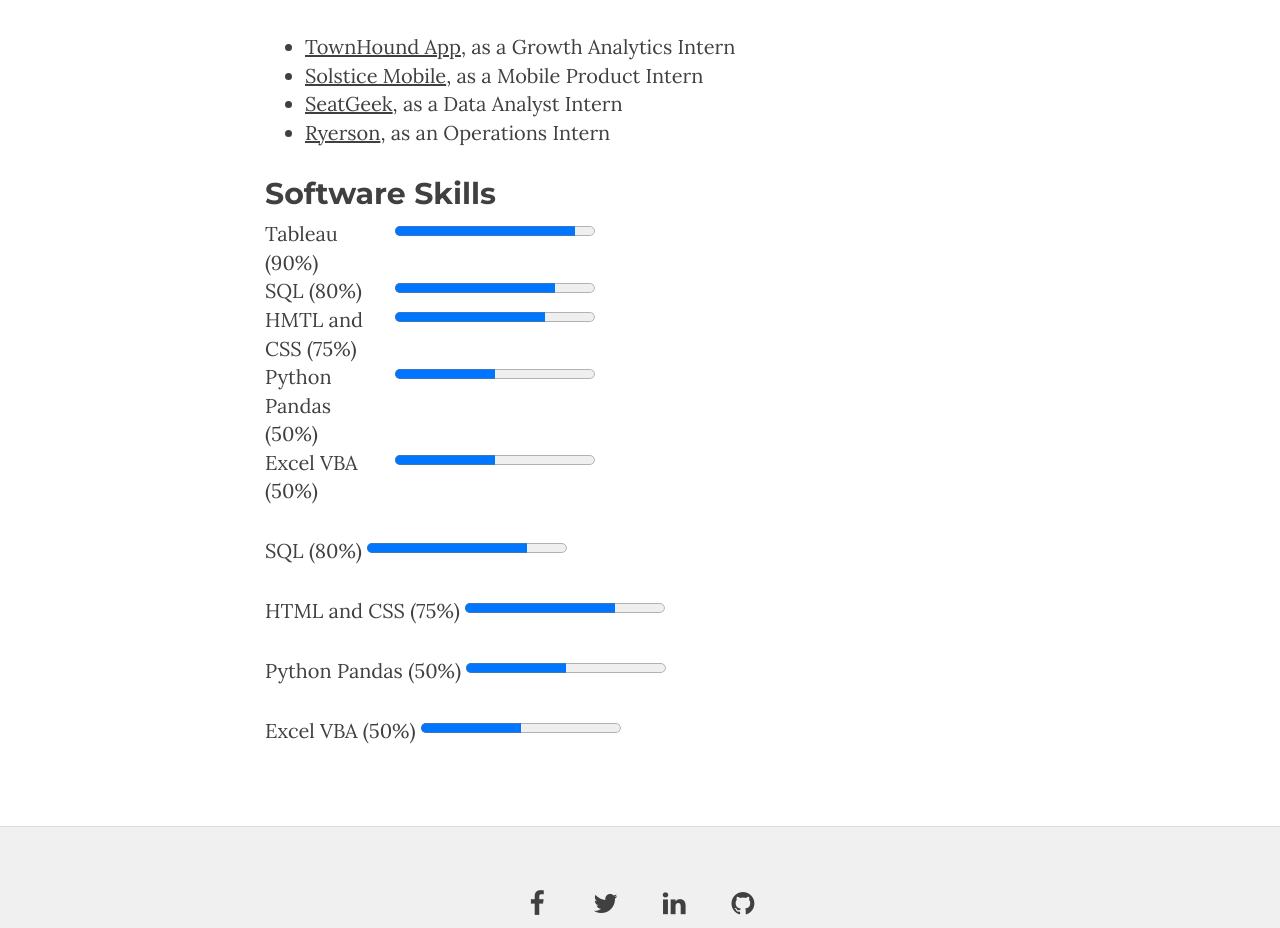
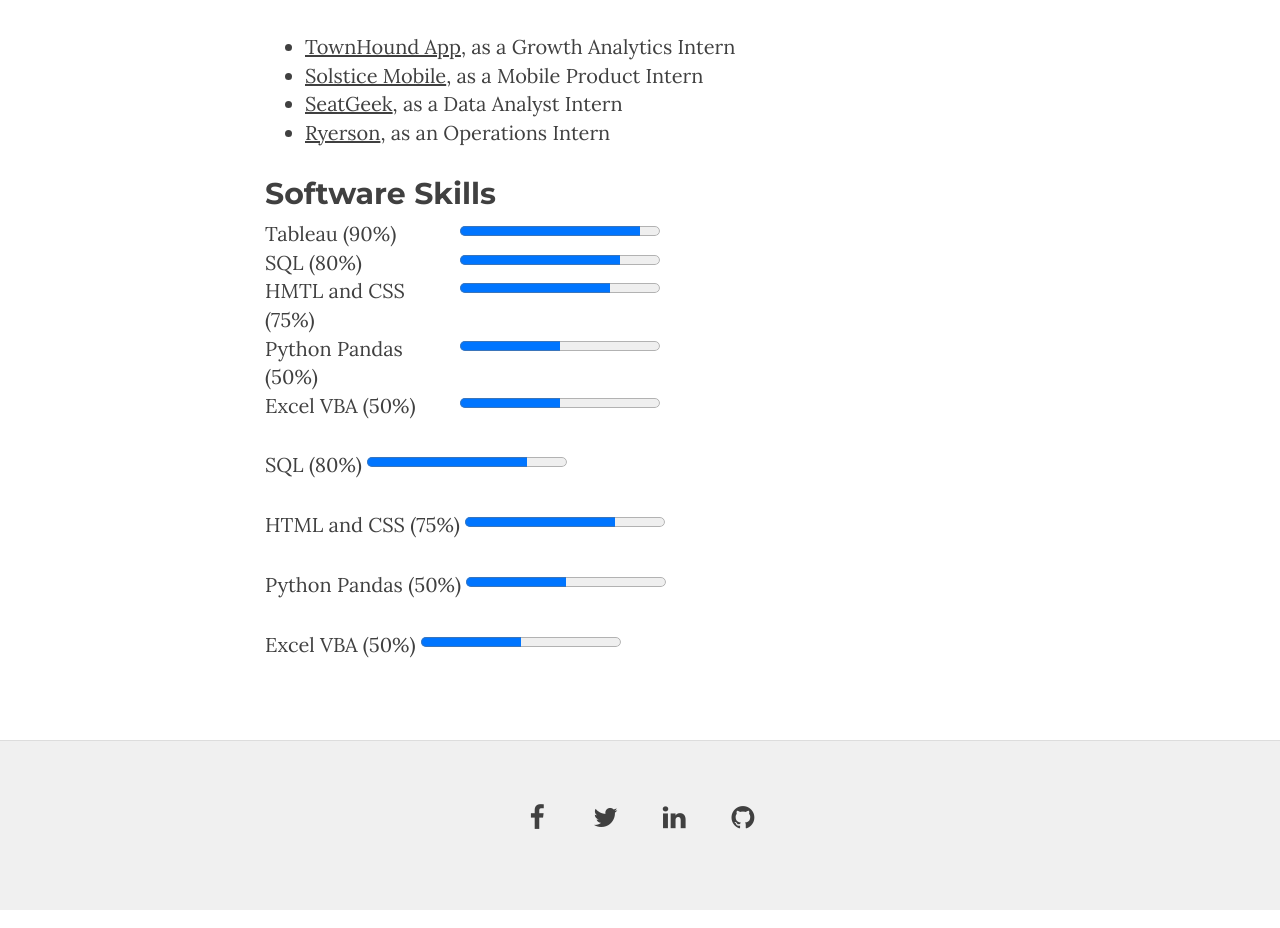
Before and after one commit to tzidar/tzidar.github.io, a Jekyll site: the page built from work.md, in a window 1280 px wide. Shown: the part 498-1426 px from the top of the page. Built offline with Jekyll 4.4.1, drawn with Linux system fonts in a browser that asks for light colours; nearby versions of some CDN libraries; Markdown is read by kramdown in place of the engine named in the settings.

Commit message:
updated col size

```diff
--- a/work.md
+++ b/work.md
@@ -15,51 +15,51 @@
 ## Software Skills
 
 <div class="row">
-	<div class="col col-xs-2">
+	<div class="col col-xs-3">
 		Tableau (90%)
 	</div>
 
-	<div class="col col-xs-10">
+	<div class="col col-xs-9">
 		<progress value="180" max="200"></progress>
 	</div>
 </div>
 
 <div class="row">
-	<div class="col col-xs-2">
+	<div class="col col-xs-3">
 		SQL (80%)
 	</div>
 
-	<div class="col col-xs-10">
+	<div class="col col-xs-9">
 		<progress value="160" max="200"></progress>
 	</div>
 </div>
 
 <div class="row">
-	<div class="col col-xs-2">
+	<div class="col col-xs-3">
 		HMTL and CSS (75%)
 	</div>
 
-	<div class="col col-xs-10">
+	<div class="col col-xs-9">
 		<progress value="150" max="200"></progress>
 	</div>
 </div>
 
 <div class="row">
-	<div class="col col-xs-2">
+	<div class="col col-xs-3">
 		Python Pandas (50%)
 	</div>
 
-	<div class="col col-xs-10">
+	<div class="col col-xs-9">
 		<progress value="100" max="200"></progress>
 	</div>
 </div>
 
 <div class="row">
-	<div class="col col-xs-2">
+	<div class="col col-xs-3">
 		Excel VBA (50%)
 	</div>
 
-	<div class="col col-xs-10">
+	<div class="col col-xs-9">
 		<progress value="100" max="200"></progress>
 	</div>
 </div>
```
